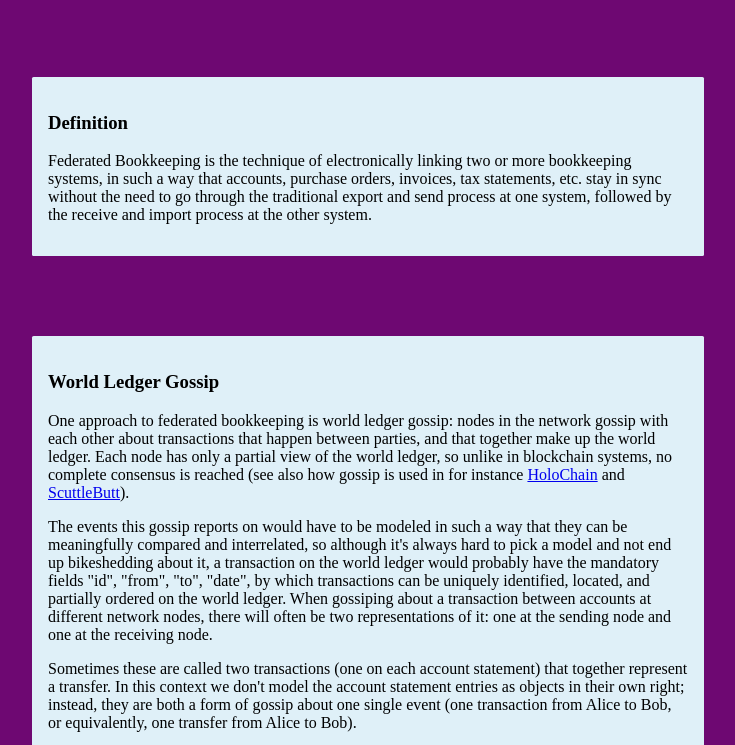
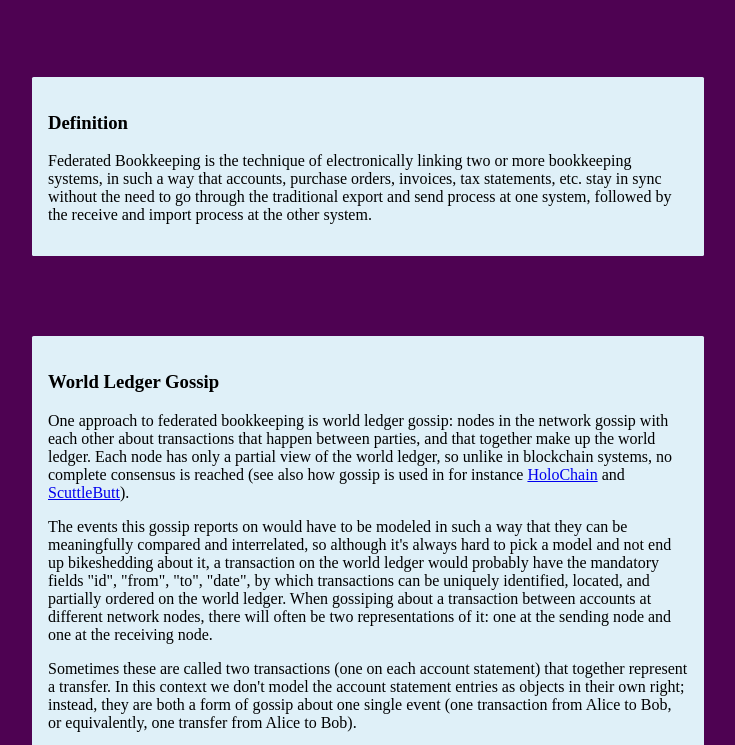
Before and after one commit to federatedbookkeeping/federatedbookkeeping.org, a plain HTML site: page index.html in a window 1280 px wide. Shown: the part 227-972 px from the top of the page, without its empty margins (272-1007 px from the left). Drawn offline with Linux system fonts and the light colour scheme.

Commit message:
Darker background

```diff
--- a/index.html
+++ b/index.html
@@ -3,7 +3,7 @@
   <head>
     <title>Federated Bookkeeping</title>
     <style>
-      body { background-color: #6e0872 }
+      body { background-color: #4e0252 }
       header { width: 40em; margin: 5em auto; color: rgb(223, 240, 248); text-align: center; padding:2em;}
       article { width: 40em; margin: 5em auto; padding: 1em; border-radius: .1em; background-color: rgb(223, 240, 248) }
       article p img { width: 100% }
```
